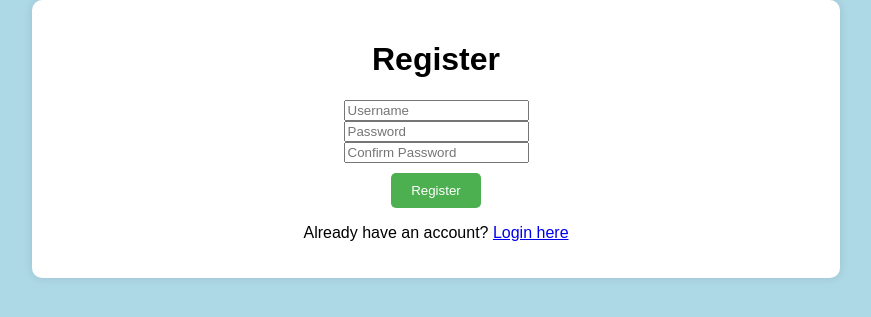
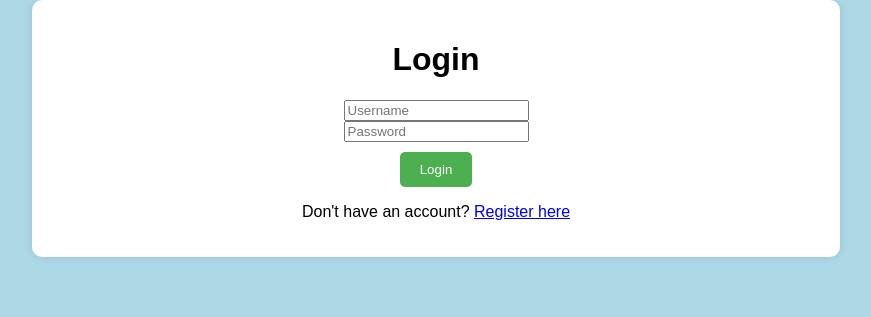
Before and after one commit to jkbelarmino/bak_minidiary, a Flask app: page /login in a window 1280 px wide. Shown: the top 317 px of the page, without its empty margins (204-1075 px from the left). Run offline with Flask 3, Linux system fonts and the light colour scheme.

Commit message:
Update login.html

```diff
--- a/templates/login.html
+++ b/templates/login.html
@@ -2,23 +2,22 @@
 <html lang="en">
 <head>
     <link rel="stylesheet" href="../static/styles.css">
-    <title>Register</title>
+    <title>Login</title>
 </head>
 <body>
     <div class="container">
-        <h1>Register</h1>
-        <form method="POST" action="/register">
+        <h1>Login</h1>
+        <form method="POST" action="/login">
             <input type="text" name="username" placeholder="Username" required><br>
             <input type="password" name="password" placeholder="Password" required><br>
-            <input type="password" name="confirm_password" placeholder="Confirm Password" required><br>
-            <button type="submit">Register</button>
+            <button type="submit">Login</button>
         </form>
         {% with messages = get_flashed_messages() %}
         {% if messages %}
         <p class="error">{{ messages[0] }}</p>
         {% endif %}
         {% endwith %}
-        <p>Already have an account? <a href="/login">Login here</a></p>
+        <p>Don't have an account? <a href="/register">Register here</a></p>
     </div>
 </body>
 </html>
```
